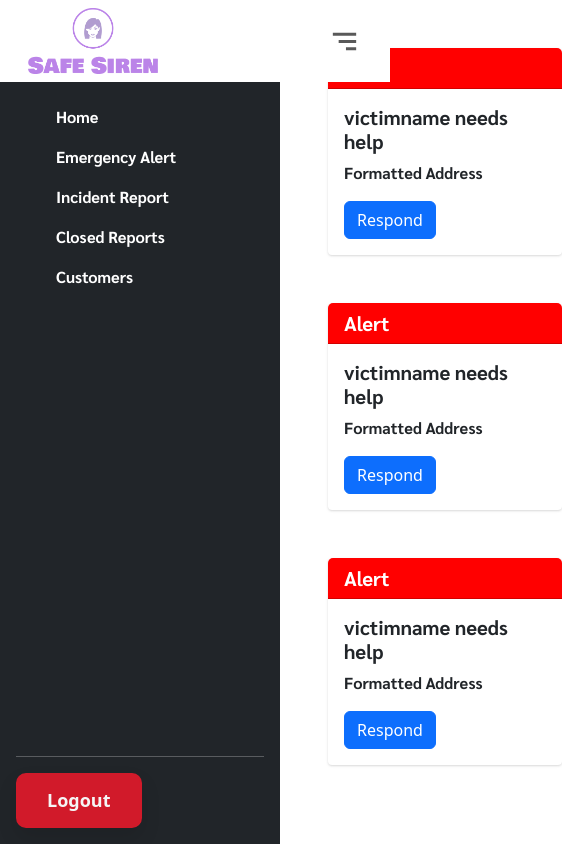
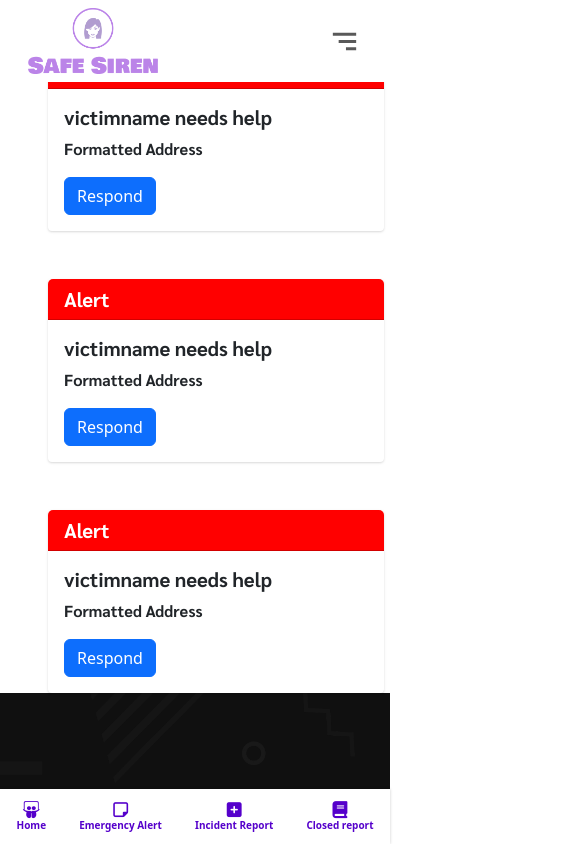
Before and after one commit to Slacky300/WomenSafetyHackathonApp, a React (Create React App) app: page /dashboard in a window 390 px wide. Shown: the top 844 px of the page, 562 px wide, since content can reach past the window. Built offline with nearby package versions, Linux system fonts and the light colour scheme; a web font is replaced by a local one.

Commit message:
sidebar fixes

```diff
--- a/public/index.html
+++ b/public/index.html
@@ -9,6 +9,8 @@
       name="description"
       content="Web site created using create-react-app"
     />
+    <script src="https://kit.fontawesome.com/30f827dc0d.js" crossorigin="anonymous"></script>
+
     <link rel="apple-touch-icon" href="%PUBLIC_URL%/logo192.png" />
     <link rel="manifest" href="%PUBLIC_URL%/manifest.json" />
     <link href="https://cdn.jsdelivr.net/npm/bootstrap@5.3.2/dist/css/bootstrap.min.css" rel="stylesheet" integrity="sha384-T3c6CoIi6uLrA9TneNEoa7RxnatzjcDSCmG1MXxSR1GAsXEV/Dwwykc2MPK8M2HN" crossorigin="anonymous">
--- a/src/Components/Dash/Sidebar.jsx
+++ b/src/Components/Dash/Sidebar.jsx
@@ -1,27 +1,25 @@
 import React from "react";
 import "../../styles/Sidebar.css";
-import { Link } from "react-router-dom"
-import toast from 'react-hot-toast'
-import { useAuth } from '../../context/auth'
-
-
+import { Link } from "react-router-dom";
+import toast from "react-hot-toast";
+import { useAuth } from "../../context/auth";
 
 const Sidebar = () => {
-
   const [auth, setAuth] = useAuth();
 
   const handleSubmit = () => {
     setAuth({
       ...auth,
       user: null,
-            token: ''
-        })
-        localStorage.removeItem('auth')
-        toast.success('Logged Out Successfully')
-    }
+      token: "",
+    });
+    localStorage.removeItem("auth");
+    toast.success("Logged Out Successfully");
+  };
 
   return (
     <div>
+      <section className="sde">
       <div
         className="d-flex flex-column flex-shrink-0 p-3 text-white bg-dark vh-100"
         style={{ width: 280 }}
@@ -37,12 +35,8 @@ const Sidebar = () => {
         </a>
         <hr />
         <ul className="nav nav-pills flex-column mb-auto">
-        <Link
-            to="/login"
-            style={{textDecoration:"none"}}
-          >
+          <Link to="/login" style={{ textDecoration: "none" }}>
             <li className="nav-item">
-
               <a href="#" className="nav-link text-white" aria-current="page">
                 <svg className="bi me-2" width={16} height={16}>
                   <use xlinkHref="#home" />
@@ -92,12 +86,43 @@ const Sidebar = () => {
             style={{ textDecoration: "none" }}
             className="nav-item text-center"
           >
-            <a className="nav-link learn-more-btn-logout" style={{fontSize:"4px"}} aria-current="page">
+            <a
+              className="nav-link learn-more-btn-logout"
+              style={{ fontSize: "4px" }}
+              aria-current="page"
+            >
               Logout
             </a>
           </Link>
         </div>
       </div>
+      </section>
+
+<section className="abc dfe" style={{marginTop: '5%'}}>
+        <nav class="navt bg-white">
+          <a href="{% url 'btmNav' %}" class="nav-linkt">
+            <i class="fab fa-slideshare" title="Lecture Slides"></i>
+            <span class="nav-text">Home</span>
+          </a>
+
+          <a href="{% url 'notes' %}" class="nav-linkt">
+            <i class="far fa-sticky-note" title="Notes"></i>
+            <span class="nav-text">Emergency Alert</span>
+          </a>
+
+          <a href="{% url 'addNotes' %}" class="nav-linkt">
+            <i class="fas fa-plus-square" title="Reference Books"></i>
+            <span class="nav-text">Incident Report</span>
+          </a>
+
+          <a href="{% url 'referenceBooks' %}" class="nav-linkt">
+            <i class="fas fa-book" title="Reference Books"></i>
+            <span class="nav-text">Closed report</span>
+          </a>
+
+
+        </nav>
+      </section>
     </div>
   );
 };
--- a/src/styles/Sidebar.css
+++ b/src/styles/Sidebar.css
@@ -1,3 +1,56 @@
 li :hover{
     background-color: blueviolet;
 }
+
+.navt{
+    margin-top: 8em;
+    position: fixed;
+    bottom: 0;
+    width: 100%;
+    height: 55px;
+    box-shadow: 0 0 3px rgba(0, 0, 0, 0.2);
+    background-color:#5500cb;
+    overflow-x: auto;
+    display: flex;
+}
+.nav-linkt{
+    display: flex;
+    flex-direction: column;
+    align-items: center;
+    justify-content: center;
+    flex-grow: 1;
+    min-width: 50px;
+    overflow: hidden;
+    white-space: nowrap;
+    font-size: 14px;
+    text-decoration: none;
+    color: #444444;
+    -webkit-tap-highlight-color: transparent;
+    transition: background-color 0.1s ease-in-out;
+
+}
+i{
+    font-size: 1.4em;
+}
+
+i,span{
+    color: #5500cb;
+    font-size: 17px;
+    font-weight: bold;
+}
+
+@media(max-width:700px){
+    span{
+        font-size: 10px;
+    }
+    .sde{
+        display: none;
+    }
+}
+
+@media(min-width:700px){
+
+    .dfe{
+        display: none;
+    }
+}
```
Lines whose indentation alone changed are shown as unchanged.
